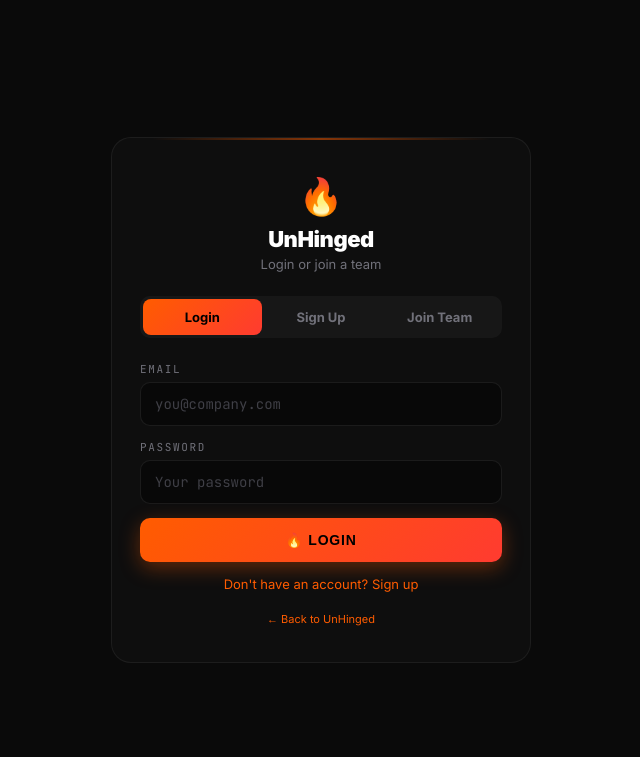
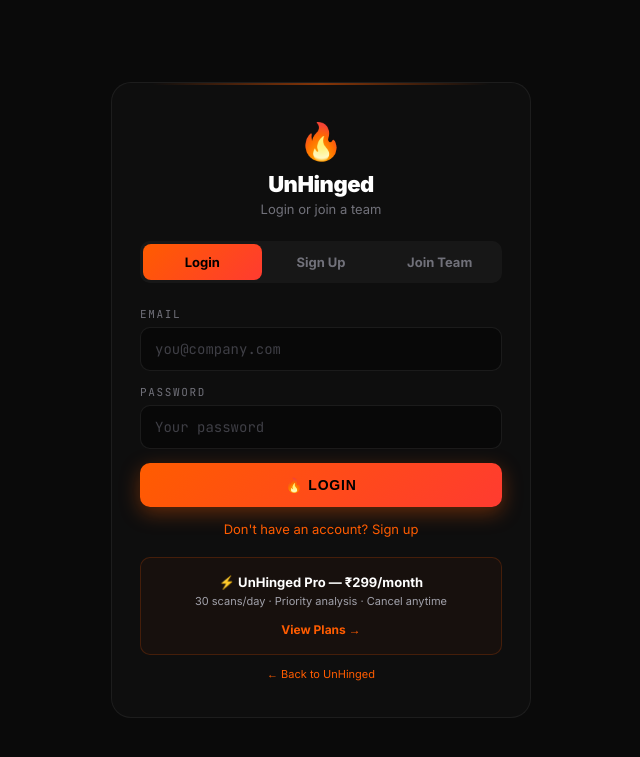
Before and after one commit to abhipraj2027/Unhinged.ai, a FastAPI app: page /login in a window 1280 px wide. Shown: the top 757 px of the page, without its empty margins (319-959 px from the left). Run offline with FastAPI, Linux system fonts and the light colour scheme.

Commit message:
feat: upgrade button in nav + pricing on login page

```diff
--- a/templates/index.html
+++ b/templates/index.html
@@ -142,8 +142,8 @@ footer a:hover{color:#FF5C00}
   <a href="/" class="nav-logo"><span>🔥</span> UnHinged</a>
   <div class="nav-r" id="navRight">
     <a href="#pricing" class="nav-link">Pricing</a>
+    <a href="#" onclick="handleUpgrade();return false" class="nav-btn" style="background:linear-gradient(135deg,#FF5C00,#FF3B30)">⚡ Upgrade</a>
     <a href="/login" class="nav-btn ghost" id="navLogin">Login</a>
-    <a href="#" class="nav-btn" id="navChromeBtn">Add to Chrome</a>
   </div>
 </nav>
 
@@ -279,7 +279,7 @@ function showLoggedInNav(user) {
   const pillText = user.is_pro ? "PRO" : "FREE";
   navR.innerHTML = `
     <a href="#pricing" class="nav-link">Pricing</a>
-    <a href="#" class="nav-btn" id="navChromeBtn">Add to Chrome</a>
+    ${!user.is_pro ? '<a href="#" onclick="handleUpgrade();return false" class="nav-btn" style="background:linear-gradient(135deg,#FF5C00,#FF3B30)">⚡ Upgrade</a>' : ''}
     <div class="user-menu">
       <div class="user-btn" onclick="toggleMenu()">
         <div class="user-avatar">${initial}</div>
--- a/templates/login.html
+++ b/templates/login.html
@@ -90,7 +90,12 @@ a{color:#FF5C00;text-decoration:none}
     </div>
   </div>
 
-  <div style="text-align:center;margin-top:20px;font-size:11px;color:#3F3F46">
+  <div style="margin-top:20px;padding:16px;background:rgba(255,92,0,.04);border:1px solid rgba(255,92,0,.2);border-radius:10px;text-align:center">
+    <div style="font-size:13px;font-weight:700;margin-bottom:4px">⚡ UnHinged Pro — ₹299/month</div>
+    <div style="font-size:11px;color:#A1A1AA;margin-bottom:10px">30 scans/day · Priority analysis · Cancel anytime</div>
+    <a href="/#pricing" style="color:#FF5C00;font-size:12px;font-weight:700">View Plans →</a>
+  </div>
+  <div style="text-align:center;margin-top:12px;font-size:11px;color:#3F3F46">
     <a href="/">← Back to UnHinged</a>
   </div>
 </div>
```
